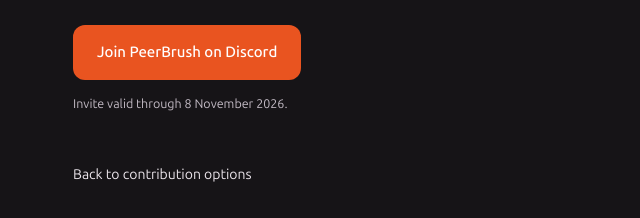
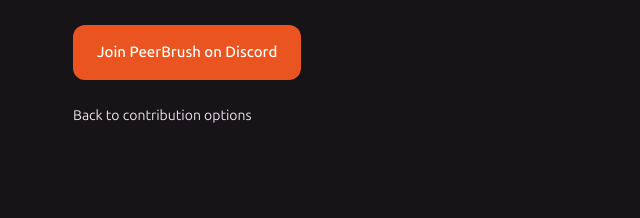
Before and after one commit to Deftr0y/PeerBrush, a plain HTML site: page public-site/community.html in a window 1280 px wide. Shown: the part 376-594 px from the top of the page, without its empty margins (187-827 px from the left). Drawn offline with Linux system fonts and the light colour scheme.

Commit message:
Update PeerBrush Discord invitation

```diff
--- a/public-site/community.html
+++ b/public-site/community.html
@@ -5,5 +5,5 @@
 </head>
 <body><main class="wrap community-page">
 <a class="brand" href="index.html"><img src="assets/peerbrush-logo.png" width="30" height="38" alt=""><span>Peer<span class="ember">Brush</span></span></a>
-<section class="section"><span class="section-label">COMMUNITY</span><h2>PeerBrush Discord</h2><p style="margin-top:20px">Channels for general discussion, artwork, feedback and development.</p><a class="button primary" href="https://discord.gg/TfCUvkqNv">Join PeerBrush on Discord</a><p class="download-meta">Invite valid through 8 November 2026.</p><br><a class="text-link" href="index.html#contribute">Back to contribution options</a></section>
+<section class="section"><span class="section-label">COMMUNITY</span><h2>PeerBrush Discord</h2><p style="margin-top:20px">Channels for general discussion, artwork, feedback and development.</p><a class="button primary" href="https://discord.gg/3CkKdx2rnF">Join PeerBrush on Discord</a><br><a class="text-link" href="index.html#contribute">Back to contribution options</a></section>
 </main></body></html>
```
